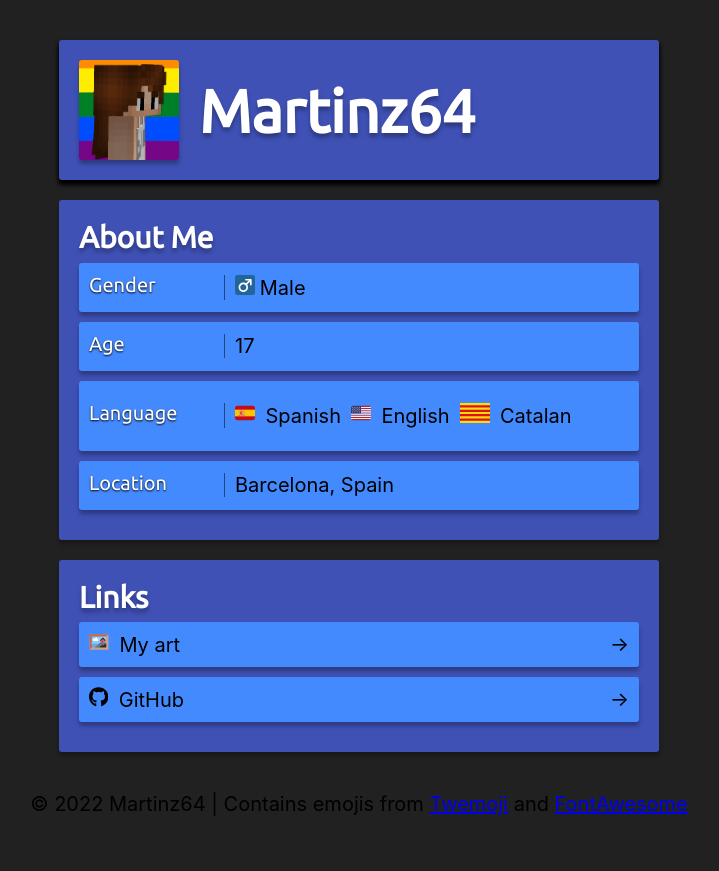
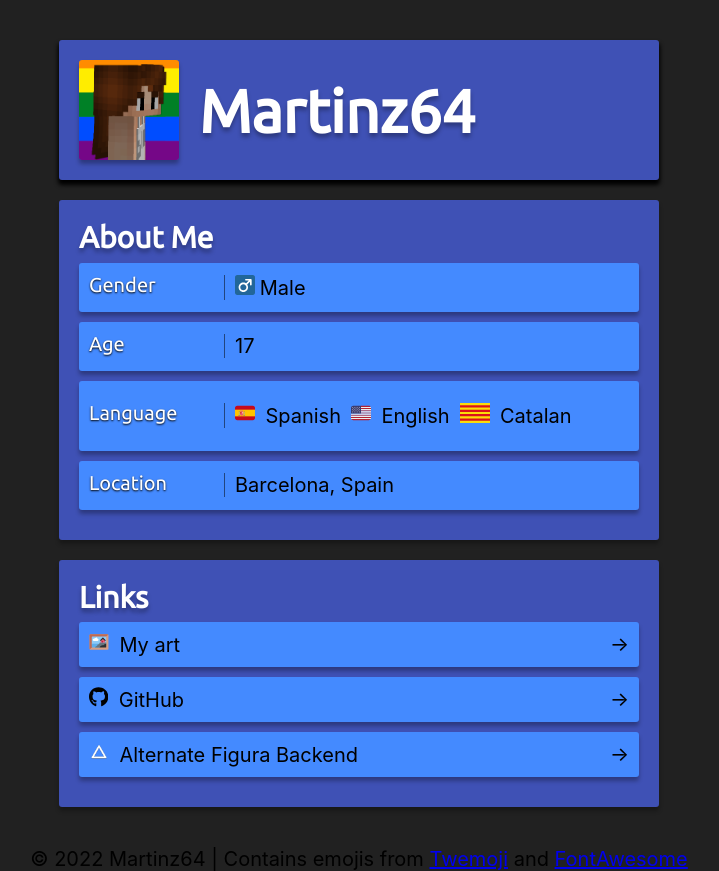
Before and after one commit to Martinz64/martinz.dev, a plain HTML site: page index.html in a window 1280 px wide. Shown: the whole page, without its empty margins (281-1000 px from the left). Before the commit the page ends 816 px from the top, so only its background shows below. Drawn offline with Linux system fonts and the light colour scheme.

Commit message:
Add figura backend link

```diff
--- a/index.html
+++ b/index.html
@@ -139,6 +139,20 @@
 
 				</a>
 			</div>
+			<div class="item-wrapper">
+				<a class="item" href="https://figura.martinz.dev">
+					<div class="item-half-3">
+						<img src="assets/figura.png" alt="Figura" class="icon">
+						<span>
+							Alternate Figura Backend
+						</span>
+						<span class="float-right">
+							→
+						</span>
+					</div>
+
+				</a>
+			</div>
 		</header>
 	</div>
 	<div class="wrapper">
```
Also changed, not shown: assets/figura.png (added).
